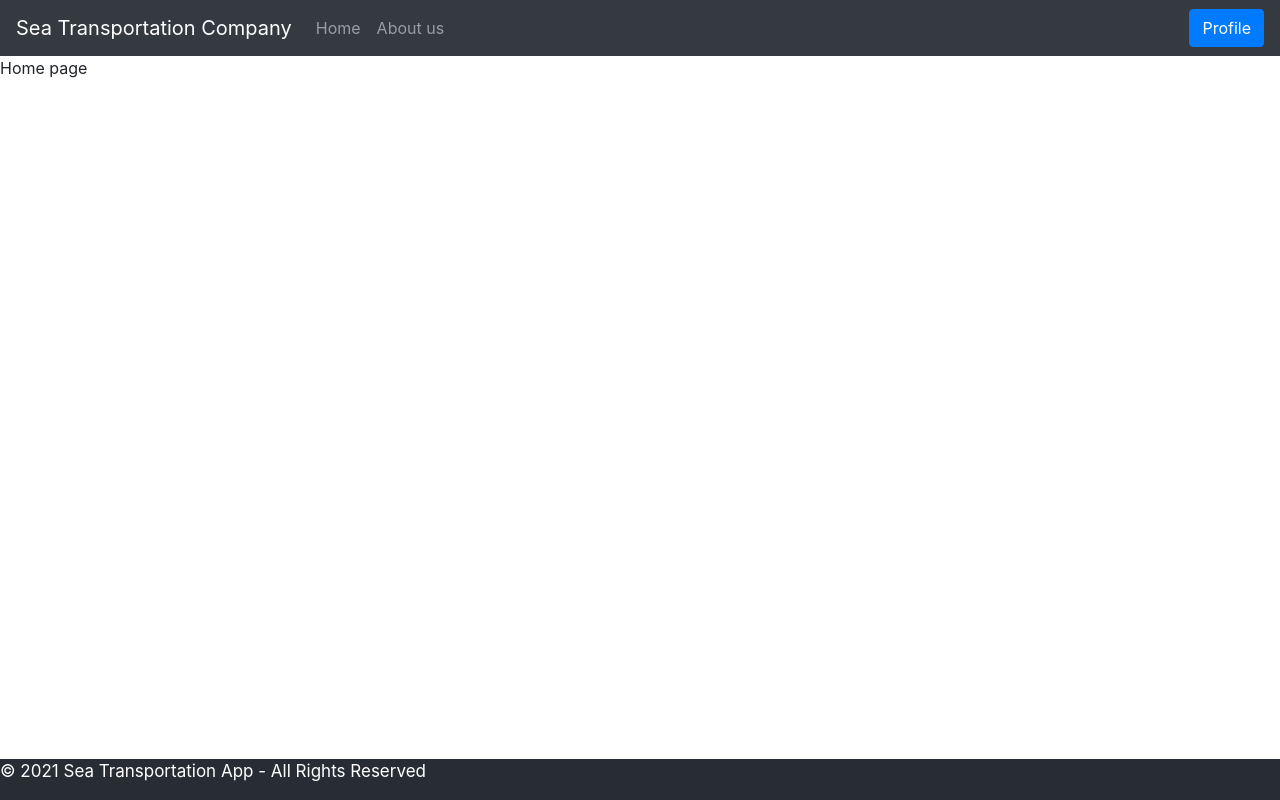
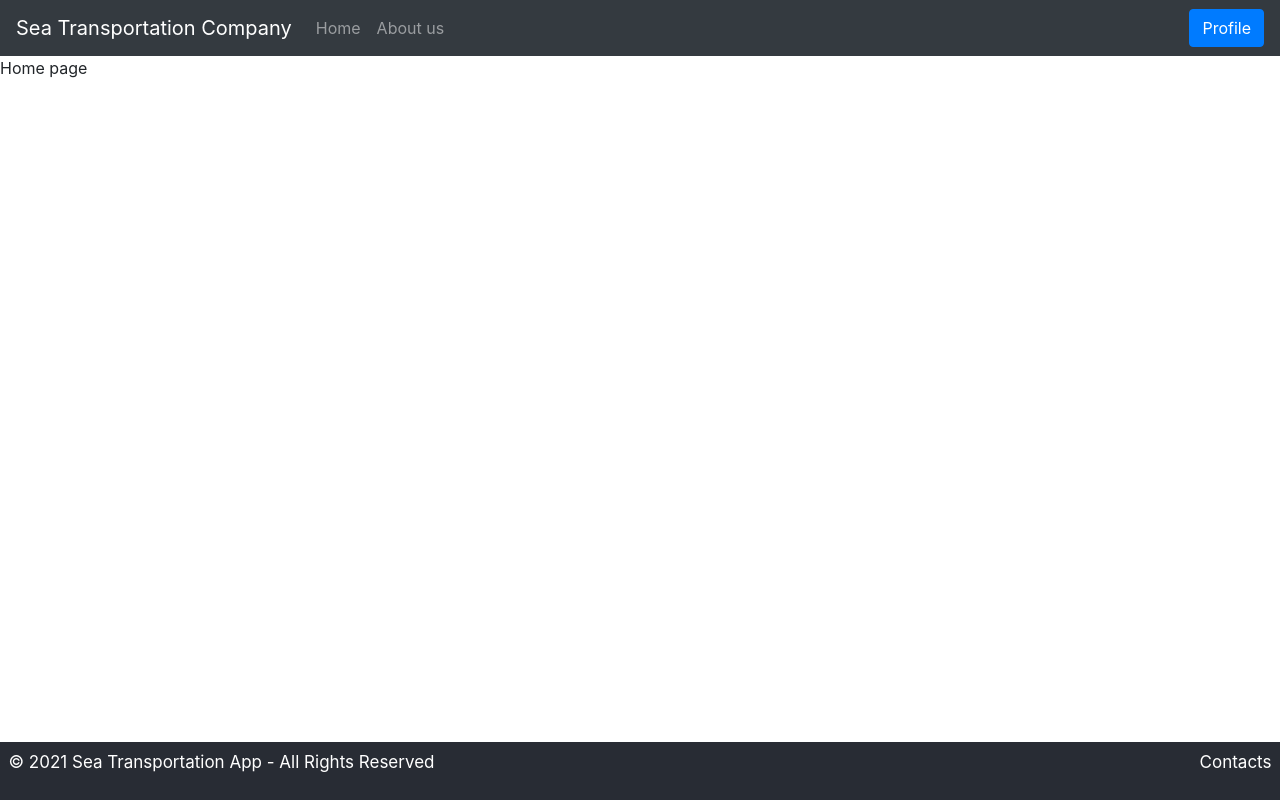
Before and after one commit to MyStoryWithoutYou/sea_transportation_app, a React (Create React App) app in the folder sea_transport_app/: page / in a window 1280 px wide. Built offline with nearby package versions, Linux system fonts and the light colour scheme.

Commit message:
contacts block added

```diff
--- a/sea_transport_app/src/App.css
+++ b/sea_transport_app/src/App.css
@@ -47,4 +47,12 @@
   width: 100%;
   position:absolute;
   bottom:0;
+  padding:0.5em;
 }
+
+.contacts{
+  position:absolute;
+  top:0;
+  right:0;
+  padding:inherit;
+}
--- a/sea_transport_app/src/Components/Footer.js
+++ b/sea_transport_app/src/Components/Footer.js
@@ -2,11 +2,14 @@ import React from "react";
 
 const Footer = () => {
     return(
-        <footer className="footer">
+        <div className="footer">
             <p>
                 &copy; {new Date().getFullYear()} Sea Transportation App - All Rights Reserved
             </p>
-        </footer>
+            <div className="contacts">
+                Contacts
+            </div>
+        </div>
     );
 }
 
```
